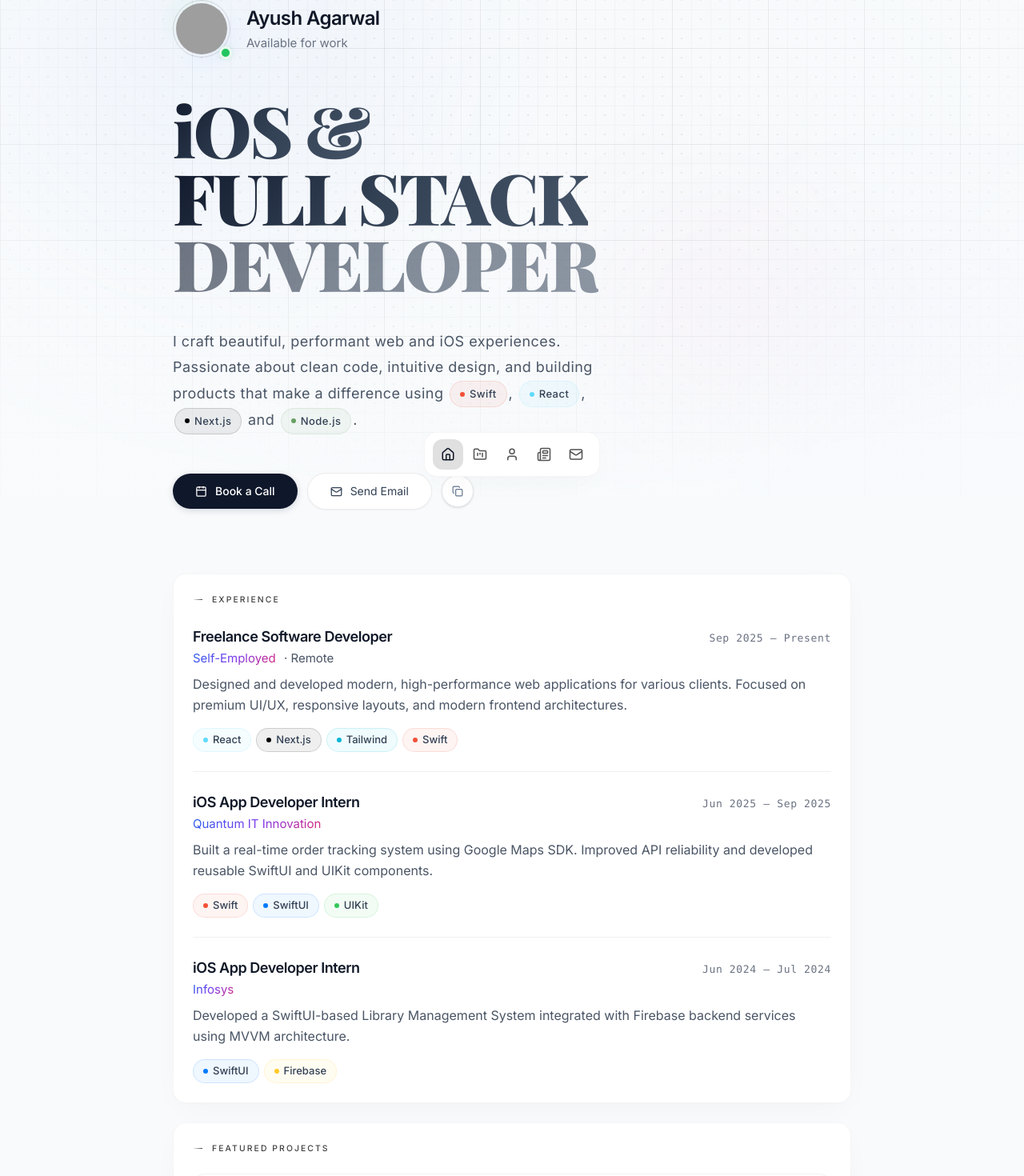
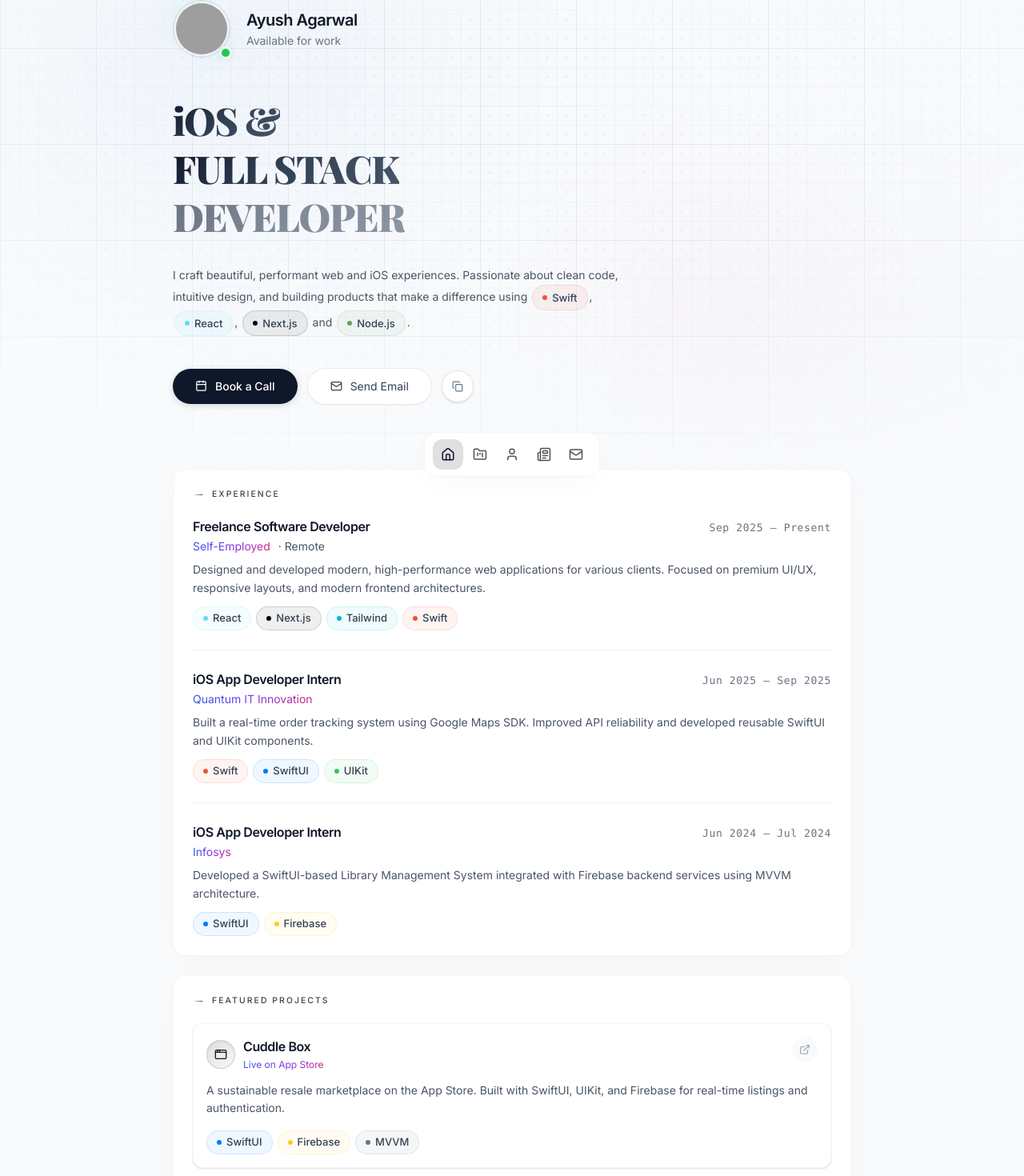
Before and after one commit to agarwalayush9/DesignPortfolio, a Next.js app in the folder portfolio/: page / in a window 1280 px wide. Shown: the part 180-1650 px from the top of the page at 80% size. Built offline with nearby package versions, Linux system fonts and the light colour scheme; grey boxes are pictures that could not be loaded.

Commit message:
refactor: refine typography and component spacing across UI sections

```diff
--- a/portfolio/src/components/ExperienceTimeline.tsx
+++ b/portfolio/src/components/ExperienceTimeline.tsx
@@ -46,7 +46,7 @@ const itemVariants = {
 export default function ExperienceTimeline() {
   return (
     <section>
-      <h2 className="section-label mb-6">EXPERIENCE</h2>
+      <h2 className="section-label mb-5 text-sm">EXPERIENCE</h2>
       <motion.div
         variants={containerVariants}
         initial="hidden"
@@ -58,8 +58,8 @@ export default function ExperienceTimeline() {
           <motion.div key={index} variants={itemVariants}>
             <div className="flex flex-col md:flex-row md:justify-between md:items-baseline gap-1 md:gap-4 mb-2">
               <div>
-                <h3 className="text-lg font-semibold text-gray-900 tracking-tight">{exp.role}</h3>
-                <div className="text-[15px] mt-0.5">
+                <h3 className="text-base font-semibold text-gray-900 tracking-tight">{exp.role}</h3>
+                <div className="text-[14px] mt-0.5">
                   <span className="text-gradient-accent">{exp.company}</span>
                   {exp.remote && (
                     <span className="text-gray-600 ml-1.5"> · Remote</span>
@@ -70,7 +70,7 @@ export default function ExperienceTimeline() {
                 {exp.date}
               </div>
             </div>
-            <p className="text-base text-gray-600 mt-2 mb-4 leading-relaxed">
+            <p className="text-sm text-gray-600 mt-2 mb-3 leading-relaxed">
               {exp.description}
             </p>
             <div className="flex flex-wrap gap-1.5">
--- a/portfolio/src/components/Hero.tsx
+++ b/portfolio/src/components/Hero.tsx
@@ -62,21 +62,21 @@ export default function Hero() {
         </div>
 
         <div>
-          <h1 className="text-2xl font-semibold text-gray-900 tracking-tight mb-1">Ayush Agarwal</h1>
-          <p className="text-[15px] text-gray-500">
+          <h1 className="text-xl font-semibold text-gray-900 tracking-tight mb-0.5">Ayush Agarwal</h1>
+          <p className="text-sm text-gray-500">
             Available for work
           </p>
         </div>
       </motion.div>
 
-      {/* Massive Headline */}
+      {/* Headline */}
       <motion.div
         initial={{ opacity: 0, y: 30 }}
         animate={{ opacity: 1, y: 0 }}
         transition={{ ...transition, delay: 0.2 }}
-        className="mb-10"
+        className="mb-8"
       >
-        <h2 className="font-serif text-[clamp(2.5rem,7vw,5.5rem)] font-black leading-[0.95] tracking-tight">
+        <h2 className="font-serif text-4xl md:text-5xl font-black leading-tight tracking-tight">
           <span className="text-gradient">iOS &</span>
           <br />
           <span className="text-gradient">FULL STACK</span>
@@ -90,9 +90,9 @@ export default function Hero() {
         initial={{ opacity: 0, y: 25 }}
         animate={{ opacity: 1, y: 0 }}
         transition={{ ...transition, delay: 0.3 }}
-        className="max-w-xl mb-12"
+        className="max-w-xl mb-10"
       >
-        <p className="text-lg text-gray-600 leading-[1.8] tracking-wide">
+        <p className="text-sm text-gray-600 leading-[1.7] tracking-normal">
           I craft beautiful, performant web and iOS experiences.
           Passionate about clean code, intuitive design, and building products that make a difference using{" "}
           <span className="inline-flex align-middle mx-0.5"><TechPill name="Swift" /></span>,{" "}
--- a/portfolio/src/components/Projects.tsx
+++ b/portfolio/src/components/Projects.tsx
@@ -47,28 +47,28 @@ const itemVariants = {
 export default function Projects() {
   return (
     <section>
-      <h2 className="section-label mb-6">FEATURED PROJECTS</h2>
+      <h2 className="section-label mb-5 text-sm">FEATURED PROJECTS</h2>
       <motion.div
         variants={containerVariants}
         initial="hidden"
         whileInView="show"
         viewport={{ once: true, margin: '-40px' }}
-        className="flex flex-col gap-6"
+        className="flex flex-col gap-5"
       >
         {projectsData.map((project, index) => (
           <motion.div
             key={index}
             variants={itemVariants}
-            className="group relative p-5 rounded-2xl bg-white border border-gray-100 hover:border-gray-300 hover:shadow-md transition-all duration-300 shadow-sm"
+            className="group relative p-4 rounded-xl bg-white border border-gray-100 hover:border-gray-300 hover:shadow-md transition-all duration-300 shadow-sm"
           >
-            <div className="flex justify-between items-start mb-4">
-              <div className="flex items-center gap-3">
-                <div className="w-10 h-10 rounded-full bg-gradient-to-br from-[rgba(0,0,0,0.12)] to-[rgba(0,0,0,0.03)] border border-[rgba(0,0,0,0.15)] flex items-center justify-center text-gray-900 shadow-inner">
-                  <AppWindow size={18} />
+            <div className="flex justify-between items-start mb-3">
+              <div className="flex items-center gap-2.5">
+                <div className="w-9 h-9 rounded-full bg-gradient-to-br from-[rgba(0,0,0,0.12)] to-[rgba(0,0,0,0.03)] border border-[rgba(0,0,0,0.15)] flex items-center justify-center text-gray-900 shadow-inner">
+                  <AppWindow size={16} />
                 </div>
                 <div>
-                  <h3 className="text-lg font-semibold text-gray-900 tracking-tight group-hover:text-gray-900 transition-colors">{project.title}</h3>
-                  <div className="text-[13px] text-gradient-accent mt-0.5">{project.status}</div>
+                  <h3 className="text-base font-semibold text-gray-900 tracking-tight group-hover:text-gray-900 transition-colors">{project.title}</h3>
+                  <div className="text-[12px] text-gradient-accent mt-0.5">{project.status}</div>
                 </div>
               </div>
               <div className="flex gap-2">
@@ -95,7 +95,7 @@ export default function Projects() {
               </div>
             </div>
 
-            <p className="text-base text-gray-600 mb-5 leading-relaxed">
+            <p className="text-sm text-gray-600 mb-4 leading-relaxed">
               {project.description}
             </p>
 
```
